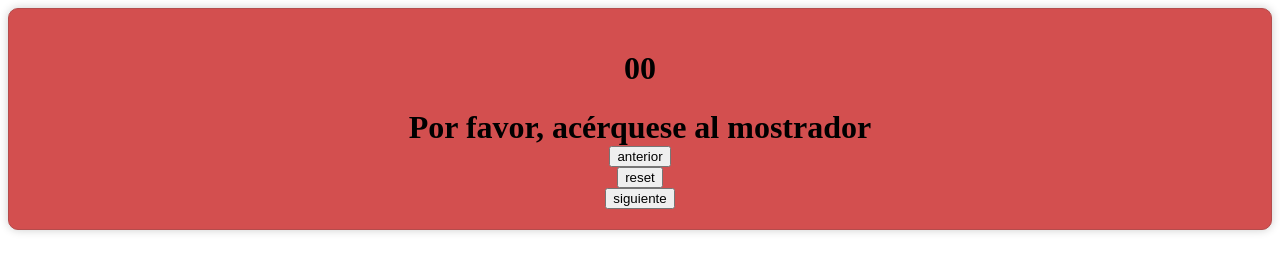
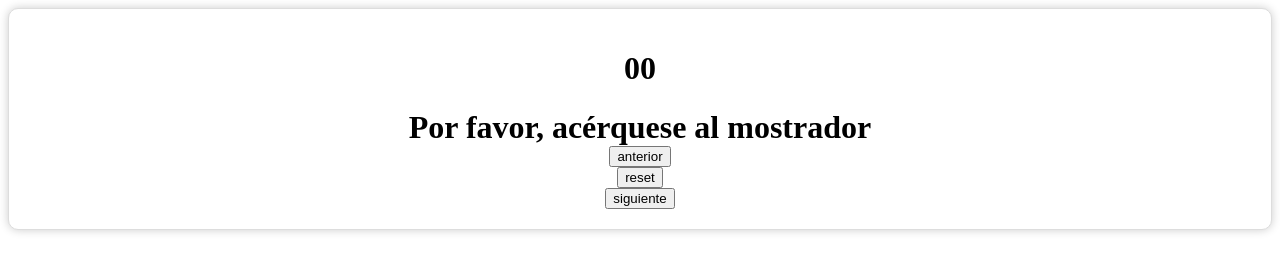
Before and after one commit to Rivera98/entrega4, a website built with Vite: page index.html in a window 1280 px wide. Built offline with nearby package versions, Linux system fonts and the light colour scheme.

Commit message:
actualizacion2

```diff
--- a/src/style.css
+++ b/src/style.css
@@ -3,8 +3,8 @@
   flex-direction: column;
   align-items: center;
   justify-content: center;
-  background-color: #d34f4f;
-  border: 1px solid #b44c4c;
+  background-color: #fff;
+  border: 1px solid #ddd;
   padding: 20px;
   border-radius: 10px;
   box-shadow: 0 0 10px rgba(0, 0, 0, 0.2);
```
